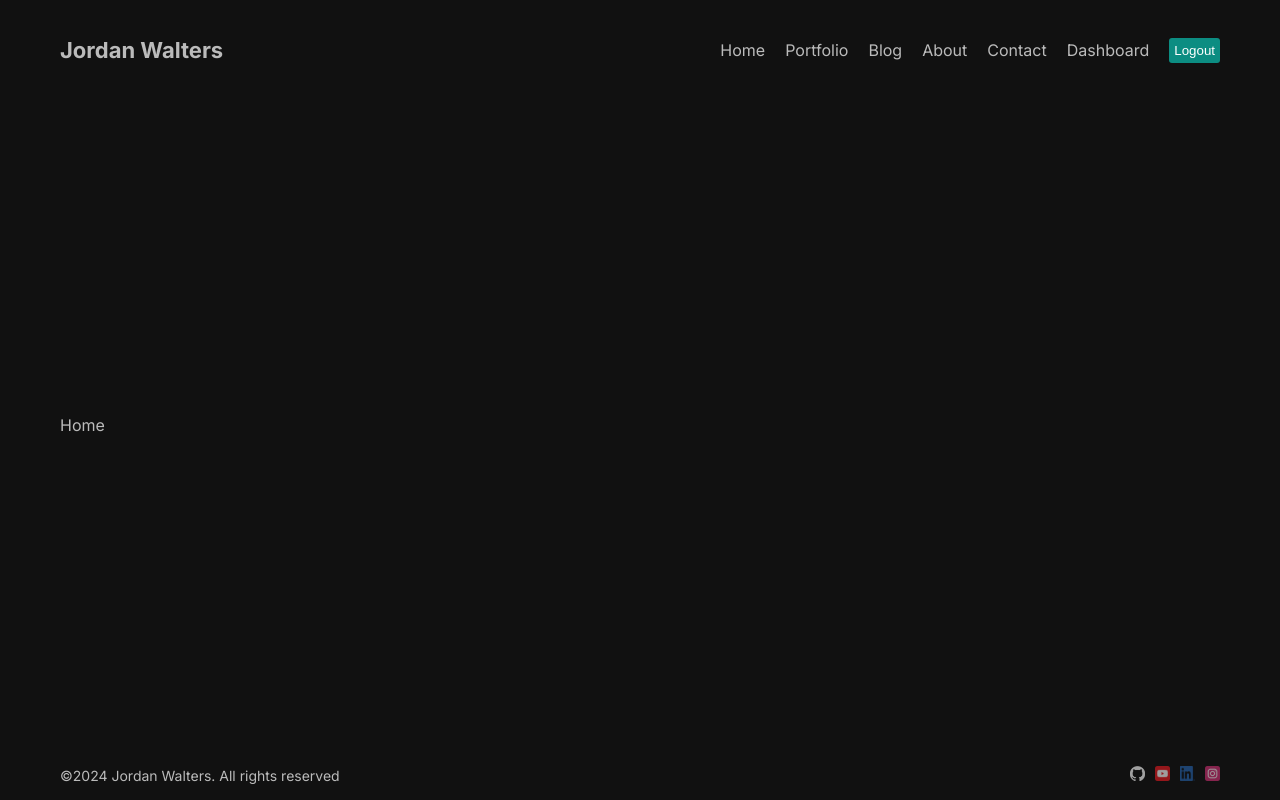
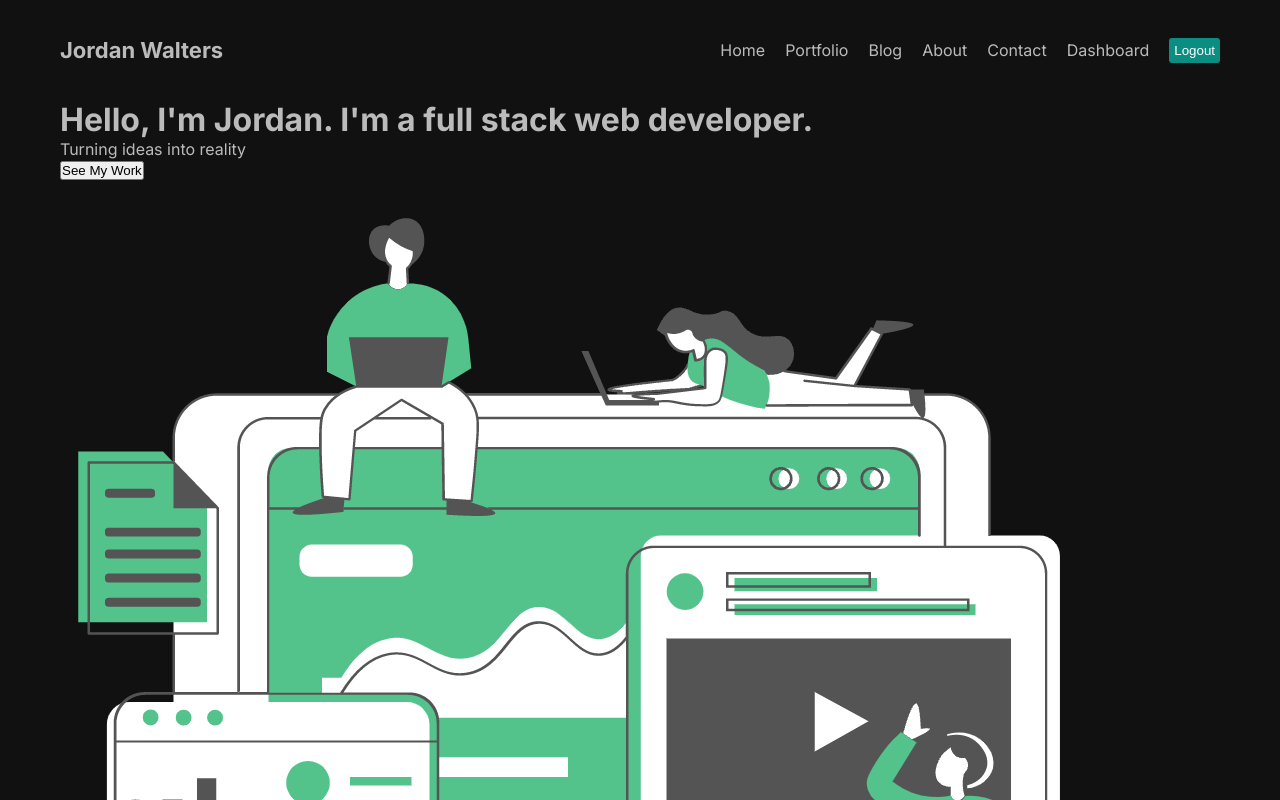
Before and after one commit to Jordan-Walters-23/blog-next-js-app, a Next.js app: page / in a window 1280 px wide. Shown: the top 800 px of the page. Built offline with nearby package versions, Linux system fonts and the light colour scheme.

Commit message:
Home structure

```diff
--- a/src/app/page.jsx
+++ b/src/app/page.jsx
@@ -1,6 +1,18 @@
 import Image from "next/image";
 import styles from "./page.module.css";
+import Hero from "../../public/hero.png"
 
 export default function Home() {
-  return <div>Home</div>;
+  return(
+    <div className={styles.container}>
+      <div className={styles.item}>
+        <h1 className={styles.title}>Hello, I'm Jordan. I'm a full stack web developer.</h1>
+        <p className={styles.desc}>Turning ideas into reality</p>
+        <button className={styles.button}>See My Work</button>
+      </div>
+      <div className={styles.item}>
+      <Image src={Hero} alt="Hero" className={styles.img}/>
+      </div>
+    </div>
+  )
 }
```
